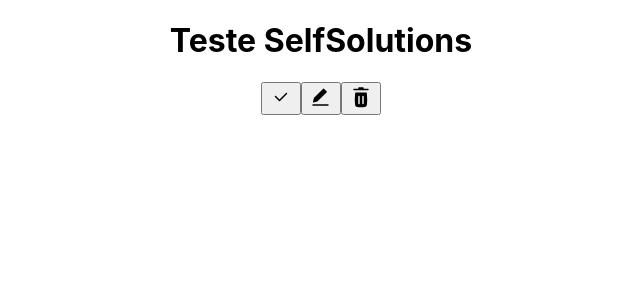
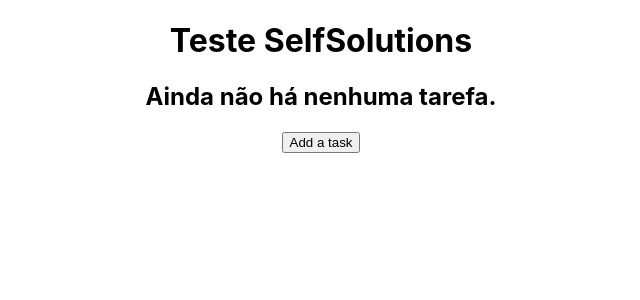
Before and after one commit to CeloRocha/Teste-SelfSolutions, a React (Create React App) app: page / in a window 1280 px wide. Shown: the top 300 px of the page, without its empty margins (319-959 px from the left). Built offline with nearby package versions, Linux system fonts and the light colour scheme.

Commit message:
feat: 🎸 <Tasks /> component complete without styles

```diff
--- a/src/App.jsx
+++ b/src/App.jsx
@@ -1,11 +1,29 @@
 import './App.css';
 import Task from './components/Task';
+import { useContext, useEffect } from 'react';
+import { TaskContext } from './contexts/TasksContextProvider';
+import Tasks from './components/Tasks';
+
+const initialTask = {
+    title: 'Initial task',
+    description: 'Initial description',
+    complete: false,
+};
 
 function App() {
+    const { tasks, taskFunctions } = useContext(TaskContext);
+
+    // useEffect(() => {
+    //     taskFunctions.addTask(initialTask);
+    // }, []);
+    console.log(tasks);
     return (
         <div className="App">
             <h1>Teste SelfSolutions</h1>
-            <Task />
+            <Tasks />
+            <button onClick={() => taskFunctions.addTask(initialTask)}>
+                Add a task
+            </button>
         </div>
     );
 }
--- /dev/null
+++ b/src/components/Tasks/index.jsx
@@ -0,0 +1,23 @@
+import { useContext } from 'react';
+import { TaskContext } from '../../contexts/TasksContextProvider';
+import Task from '../Task';
+
+const Tasks = () => {
+    const { tasks } = useContext(TaskContext);
+
+    return (
+        <div className="tasks">
+            {tasks?.length > 0 &&
+                tasks.map((task, index) => {
+                    return <Task {...task} id={index} key={index} />;
+                })}
+            {tasks?.length <= 0 && (
+                <h2 data-testid="No tasks" title="No tasks">
+                    Ainda não há nenhuma tarefa.
+                </h2>
+            )}
+        </div>
+    );
+};
+
+export default Tasks;
```
